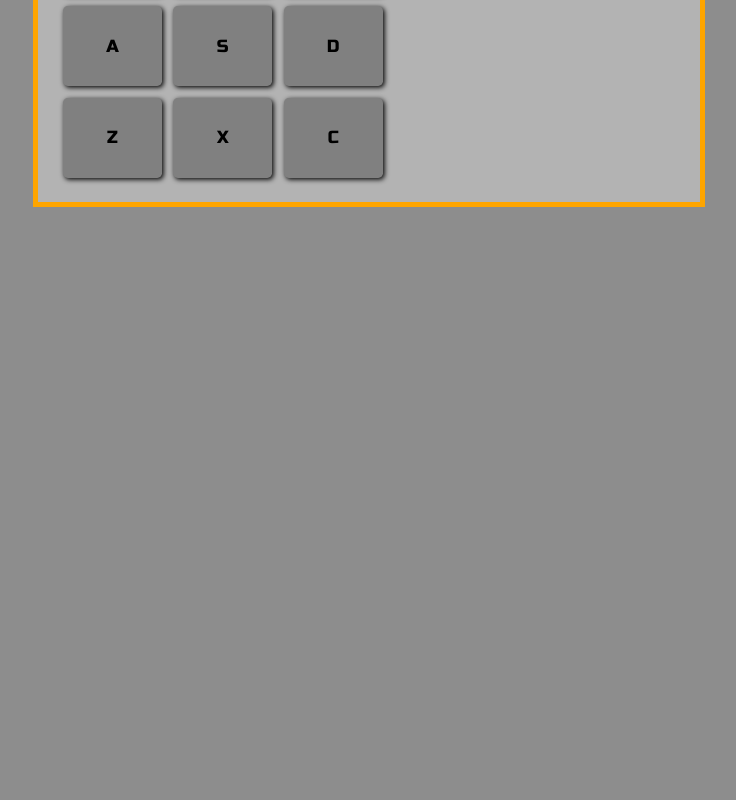
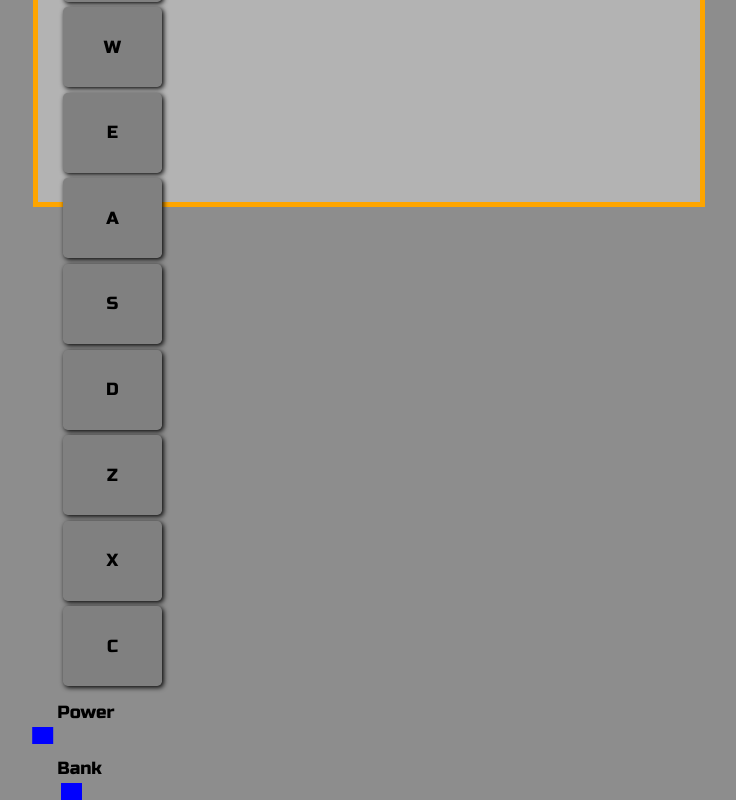
Before and after one commit to AlexGlan/fcc-drum-machine, a React (Create React App) app: page / in a window 1280 px wide. Shown: the part 357-1157 px from the top of the page, without its empty margins (271-1007 px from the left). Before the commit the page ends 800 px from the top, so only its background shows below. Built offline with nearby package versions, Linux system fonts and the light colour scheme.

Commit message:
feat: add ToggleSwitch components to App

```diff
--- a/src/App.tsx
+++ b/src/App.tsx
@@ -1,13 +1,18 @@
 import { useState, useEffect } from 'react';
 import { FontAwesomeIcon } from '@fortawesome/react-fontawesome';
 import { faFreeCodeCamp } from '@fortawesome/free-brands-svg-icons';
+
+import data from './data/pad-mappings.json';
 import DrumPad from './components/DrumPad';
-import data from './data/pad-mappings.json';
+import ToggleSwitch from './components/ToggleSwitch';
+
 import './styles/App.scss';
+
 
 const App = () => {
     const [bankPosition, setBankPosition] = useState('left');
     const [drumPadItems, setDrumPadItems] = useState<JSX.Element[]>([]);
+    const [isPowerOn, setPower] = useState(true);
 
     useEffect(() => {
         const drumPadItems: JSX.Element[] = data
@@ -17,6 +22,16 @@ const App = () => {
         setDrumPadItems(drumPadItems);
     }, [bankPosition])
 
+    const switchPower = (): void => {
+        // temp placeholder
+        return
+    }
+
+    const switchBankPosition = (): void => {
+        // temp placeholder
+        return
+    }
+
     return (
         <main id="drum-machine">
             <div className="top-bar">
@@ -24,8 +39,13 @@ const App = () => {
                 <FontAwesomeIcon icon={faFreeCodeCamp} className='top-bar__logo' />
             </div>
 
-            <div className='drum-pads'>{drumPadItems}</div>
-
+            <div className='container'>
+                <div className='left-col'>{drumPadItems}</div>
+                <div className='right-col'>
+                    <ToggleSwitch onToggle={switchPower} isToggled={true} header='Power' />
+                    <ToggleSwitch onToggle={switchBankPosition} isToggled={false} header='Bank' />
+                </div>
+            </div>
         </main>
     );
 }
```
